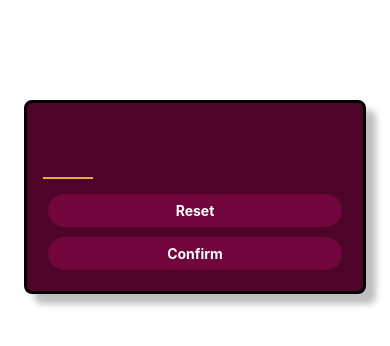
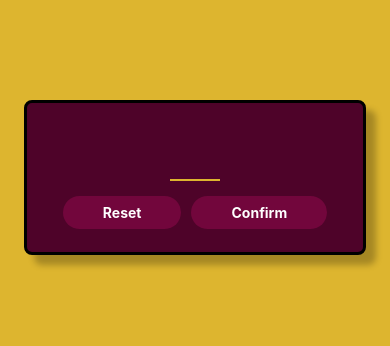
Before and after one commit to iruka16/game, a React Native app: screen / in a window 390 px wide. Shown: the top 346 px of the page. Built offline with nearby package versions, Linux system fonts and the light colour scheme.

Commit message:
essential update

```diff
--- a/App.js
+++ b/App.js
@@ -5,11 +5,17 @@ import StartGameScreen from './screens/StartGameScreen';
 
 export default function App() {
   return (
-    <StartGameScreen/>
+   <View style = {styles.rootScreen}>
+  <StartGameScreen/>
+   </View>
 
   );
 }
 
 const styles = StyleSheet.create({
+  rootScreen: {
+    flex: 1,
+    backgroundColor: '#ddb52f'
+  }
 
 });
--- a/components/PrimaryButton.js
+++ b/components/PrimaryButton.js
@@ -30,7 +30,7 @@ const styles = StyleSheet.create({
 container: {
     backgroundColor: '#72063c',
     paddingVertical: 8,
-    paddingHorizontal: 10,
+    paddingHorizontal: 40,
     shadowOffset: {width: 10, height: 10},
     shadowOpacity: .25,
     shadowRadius: 6,
--- a/package.json
+++ b/package.json
@@ -12,7 +12,8 @@
     "expo": "~49.0.8",
     "expo-status-bar": "~1.6.0",
     "react": "18.2.0",
-    "react-native": "0.72.4"
+    "react-native": "0.72.4",
+    "expo-linear-gradient": "~12.3.0"
   },
   "devDependencies": {
     "@babel/core": "^7.20.0"
--- a/screens/StartGameScreen.js
+++ b/screens/StartGameScreen.js
@@ -14,8 +14,10 @@ function StartGameScreen(){
              autoCapitalize='none'
              autoCorrect={false}
              />
+             <View style ={styles.buttonHolder}>
             <PrimaryButton>Reset</PrimaryButton>
             <PrimaryButton>Confirm</PrimaryButton>
+            </View>
 
 
         </View>
@@ -27,8 +29,10 @@ export default StartGameScreen;
 const styles = StyleSheet.create({
     inputContainer: {
         backgroundColor: '#4e0329',
+        justifyContent: 'center',
+        alignItems: 'center',
         marginHorizontal: 24,
-        padding: 16,
+        padding: 18,
         marginTop: 100,
         borderRadius: 8,
         elevation: 4,
@@ -49,6 +53,12 @@ const styles = StyleSheet.create({
         marginVertical: 10,
         fontWeight: 'bold',
         textAlign: 'center'
+    },
+    buttonHolder: {
+        flexDirection: 'row',
+
+        justifyContent: 'center'
     }
 
+
 });
```
Also changed, not shown: 1 other file (tests, documents, lock files or other folders).
